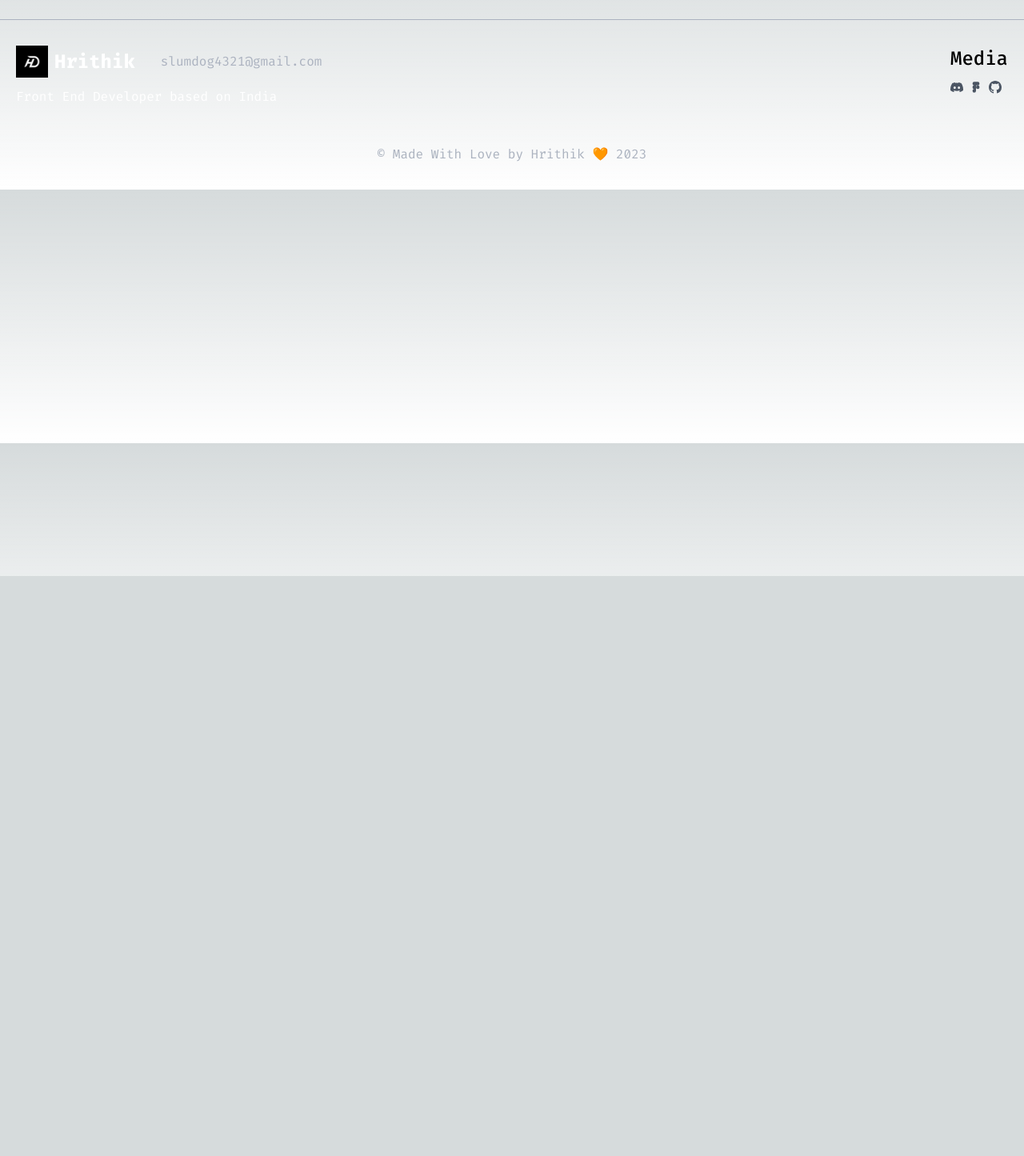
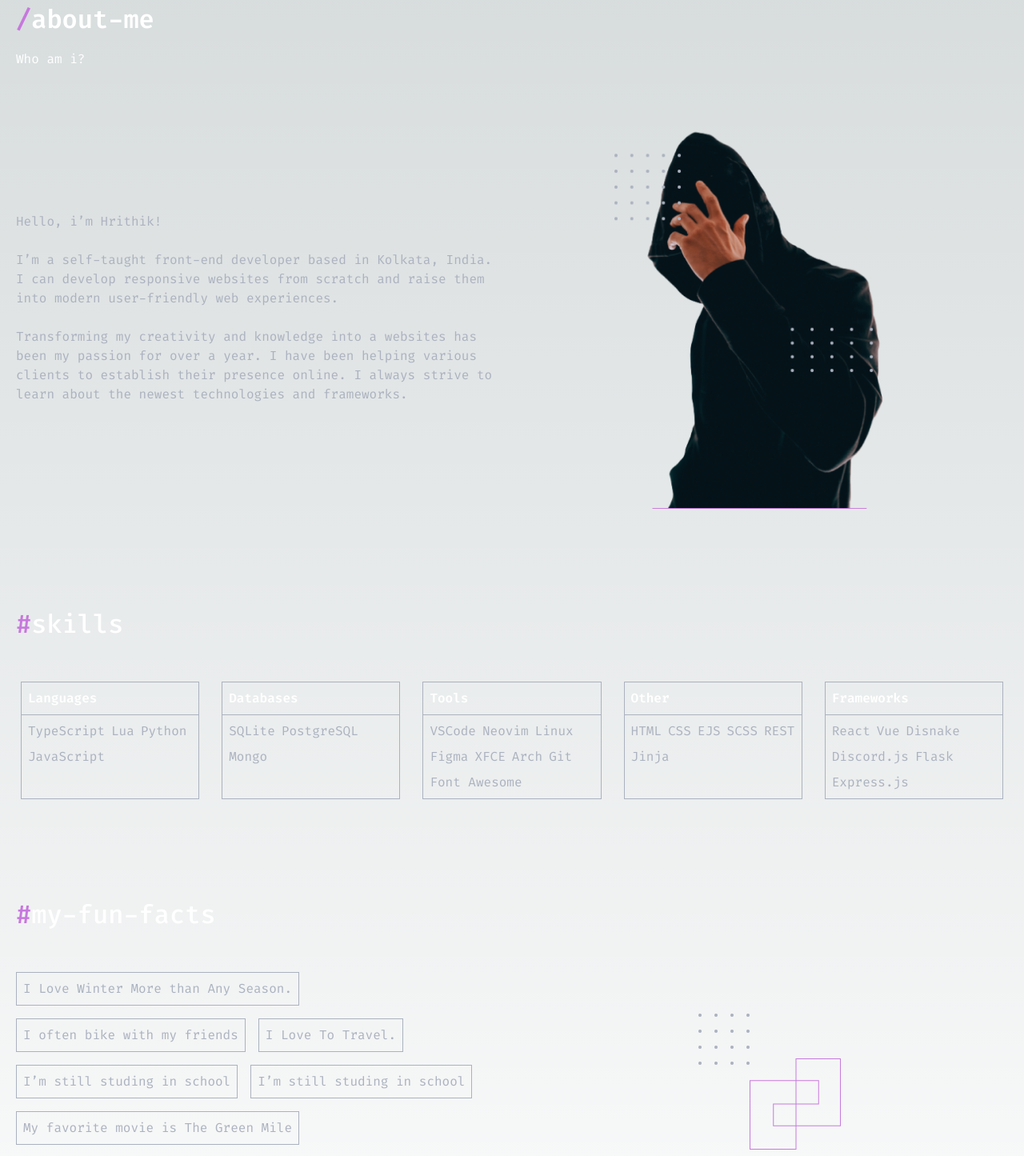
Before and after one commit to Hrithik0112/Hrithik-Devfolio, a Next.js app: page /about-me in a window 1280 px wide. Shown: the part 80-1525 px from the top of the page at 80% size. Before the commit the page ends 800 px from the top, so only its background shows below. Built offline with nearby package versions, Linux system fonts and the light colour scheme.

Commit message:
About Page added with details about myself

```diff
--- a/src/app/about-me/page.tsx
+++ b/src/app/about-me/page.tsx
@@ -1,9 +1,18 @@
+import About from "@/components/AboutPage/About";
+import Funfacts from "@/components/AboutPage/Fun-facts";
+import Skills from "@/components/AboutPage/Skills";
 import React from "react";
 
 type Props = {};
 
 const AboutMe = (props: Props) => {
-  return <div>AboutMe</div>;
+  return (
+    <>
+      <About />
+      <Skills />
+      <Funfacts />
+    </>
+  );
 };
 
 export default AboutMe;
--- /dev/null
+++ b/src/components/AboutPage/About.tsx
@@ -0,0 +1,45 @@
+import Image from "next/image";
+import React from "react";
+
+type Props = {};
+
+const About = (props: Props) => {
+  return (
+    <div className="px-5 max-w-[1560px] mx-auto pt-20 py-10">
+      {/* title */}
+      <div className=" mb-12">
+        <div className=" text-white w-2/3 font-semibold text-[32px]">
+          <div className="">
+            <span className="text-[#C778DD]">/</span>
+            about-me
+          </div>
+          <div className=" text-white text-base font-normal mt-[14px]">Who am i?</div>
+        </div>
+      </div>
+      <div className=" flex-wrap flex items-center justify-between">
+        {/* left */}
+        <div className="md:w-[48%] w-full">
+          {/* disc */}
+          <p className="text-[#ABB2BF] ">
+            Hello, i’m Hrithik!
+            <br />
+            <br />
+            I’m a self-taught front-end developer based in Kolkata, India. I can develop responsive
+            websites from scratch and raise them into modern user-friendly web experiences.
+            <br />
+            <br />
+            Transforming my creativity and knowledge into a websites has been my passion for over a
+            year. I have been helping various clients to establish their presence online. I always
+            strive to learn about the newest technologies and frameworks.
+          </p>
+        </div>
+        {/* right */}
+        <div className=" mx-auto">
+          <Image src="/man1.png" alt="" width={339} height={507} className="mx-auto" />
+        </div>
+      </div>
+    </div>
+  );
+};
+
+export default About;
--- /dev/null
+++ b/src/components/AboutPage/Fun-facts.tsx
@@ -0,0 +1,49 @@
+import Image from "next/image";
+import React from "react";
+
+type Props = {};
+
+const Funfacts = (props: Props) => {
+  return (
+    <div className="px-5 max-w-[1560px] mx-auto pt-20 py-10">
+      {/* title */}
+      <div className=" mb-12 text-[32px] font-medium text-white">
+        <span className="text-[#C778DD]">#</span>
+        my-fun-facts
+      </div>
+      <div className="flex justify-center gap-y-10 md:justify-between gap-4 items-center flex-wrap">
+        {/* left */}
+        <div className=" flex justify-start gap-4 w-full md:w-[48%] flex-wrap">
+          <div className="fact border border-[#ABB2BF] p-2 text-[#ABB2BF] text-base font-normal">
+            I Love Winter More than Any Season.
+          </div>
+          <div className="fact border border-[#ABB2BF] p-2 text-[#ABB2BF] text-base font-normal">
+            I often bike with my friends
+          </div>
+          <div className="fact border border-[#ABB2BF] p-2 text-[#ABB2BF] text-base font-normal">
+            I Love To Travel.
+          </div>
+          <div className="fact border border-[#ABB2BF] p-2 text-[#ABB2BF] text-base font-normal">
+            I’m still studing in school
+          </div>
+          <div className="fact border border-[#ABB2BF] p-2 text-[#ABB2BF] text-base font-normal">
+            I’m still studing in school
+          </div>
+          <div className="fact border border-[#ABB2BF] p-2 text-[#ABB2BF] text-base font-normal">
+            My favorite movie is The Green Mile
+          </div>
+          <div className="fact border border-[#ABB2BF] p-2 text-[#ABB2BF] text-base font-normal">
+            I Love To Use Social Media.
+          </div>
+        </div>
+        {/* right */}
+        <div className=" flex justify-center items-center  w-full md:w-[48%]">
+          {/* <img className=" w-[250px]" src={require("./imgs/Group 53.png")} alt="" /> */}
+          <Image src="/Group 53.png" alt="" height={169} width={178} />
+        </div>
+      </div>
+    </div>
+  );
+};
+
+export default Funfacts;
--- /dev/null
+++ b/src/components/AboutPage/Skills.tsx
@@ -0,0 +1,59 @@
+import React from "react";
+
+type Props = {};
+
+const Skills = (props: Props) => {
+  const skills = [
+    {
+      title: "Languages",
+      languages: ["TypeScript", "Lua", "Python", "JavaScript"],
+    },
+    { title: "Databases", languages: ["SQLite", "PostgreSQL", "Mongo"] },
+    {
+      title: "Tools",
+      languages: ["VSCode", "Neovim", "Linux", "Figma", "XFCE", "Arch", "Git", "Font Awesome"],
+    },
+    {
+      title: "Other",
+      languages: ["HTML", "CSS", "EJS", "SCSS", "REST", "Jinja"],
+    },
+    {
+      title: "Frameworks",
+      languages: ["React", "Vue", "Disnake", "Discord.js", "Flask", "Express.js"],
+    },
+  ];
+  return (
+    <div className="px-5 max-w-[1560px] mx-auto pt-20 py-10">
+      {/* title */}
+      <div className=" mb-12 text-[32px] font-medium text-white">
+        <span className="text-[#C778DD]">#</span>
+        skills
+      </div>
+      {/* cards */}
+      <div className=" flex justify-around gap-4 flex-wrap">
+        {/* card */}
+        {skills.map(({ title, languages }) => {
+          return (
+            <>
+              <div
+                className="w-[90%] sm:w-[45%] md:w-[24%] lg:w-[18%] border border-[#ABB2BF]"
+                key={title}
+              >
+                <div className=" text-white p-2">
+                  <h2 className=" font-semibold">{title}</h2>
+                </div>
+                <div className=" flex gap-2 border-t border-[#ABB2BF] flex-wrap p-2 text-[#ABB2BF]">
+                  {languages.map((e, index) => {
+                    return <span key={index}>{e}</span>;
+                  })}
+                </div>
+              </div>
+            </>
+          );
+        })}
+      </div>
+    </div>
+  );
+};
+
+export default Skills;
--- a/src/components/AboutSection.tsx
+++ b/src/components/AboutSection.tsx
@@ -47,7 +47,7 @@ const AboutSection = (props: Props) => {
           {/* right */}
           <div className=" mx-auto">
             {/* <img className="mx-auto" src={require("./imgs/man.png")} alt="" /> */}
-            <Image src="/man1.png" alt="" width={339} height={507} className="ms-auto" />
+            <Image src="/man1.png" alt="" width={339} height={507} className="mx-auto" />
           </div>
         </div>
       </div>
```
Also changed, not shown: public/Group 53.png (added), src/components/Contact/Contact.tsx (added).
